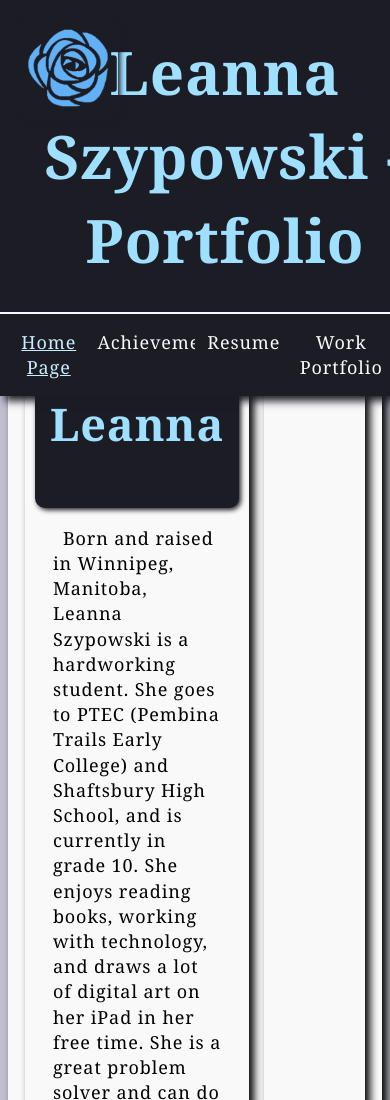
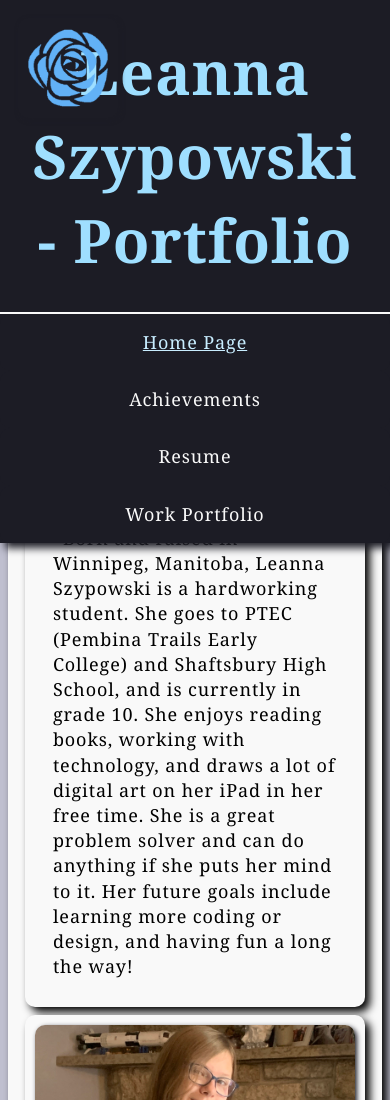
Before and after one commit to Leanna-S/Unit2-CSS-Basics, a plain HTML site: page index.html in a window 390 px wide. Shown: the top 1100 px of the page. Drawn offline with Linux system fonts and the light colour scheme.

Commit message:
resizing

```diff
--- a/index.html
+++ b/index.html
@@ -79,6 +79,7 @@
   <body>
     <!-- navigation, uses ul but with a lot of css, check css for more details-->
     <nav>
+      <header>
         <!-- logo image set beside the header -->
         <img
           src="images\Picture1.png"
@@ -89,6 +90,7 @@
         <h1 id="main-heading" aria-label="Navigation">
           Leanna Szypowski - Portfolio
         </h1>
+      </header>
       <!-- nav bar, aria and roles used to improve accessibility, class nav-links allows styling for just that -->
       <ul role="menubar">
         <li role="none" class="nav-selected">
@@ -139,7 +141,7 @@
         side by side look, the original section is using display:flex which splits the screen based sections or divs -->
       <section class="align-side" aria-label="Biography about Leanna">
         <section aria-label="Written biography">
-          <header>
+          <header class="page-header">
             <h2>About Leanna</h2>
           </header>
           <p>
@@ -163,7 +165,7 @@
 
       <!-- contact us form -->
       <section aria-label="Contact Leanna form">
-        <header>
+        <header class="page-header">
           <h2>Contact Leanna</h2>
         </header>
         <p class="italic">
--- a/stylesheets/style.css
+++ b/stylesheets/style.css
@@ -31,6 +31,10 @@ have a lot of writing in the descriptions
   sets font family, serif more professional and it think it fits the tone  of the website well
   */
   font-family: Georgia, "Times New Roman", Times, serif;
+  /*
+  keeps everything in its appropriate box
+  */
+  box-sizing: border-box;
 }
 
 body {
@@ -39,10 +43,6 @@ body {
   */
   margin: 0;
   padding: 0;
-  /*
-  margin is large so there is room for the menu at the top
-  */
-  margin-top: 240px;
 
   /*
   sets background color
@@ -55,10 +55,9 @@ Navigation elements
 */
 nav {
   /*
-  keeps it on top og the page, not affected by scrolling
+  keeps nav fixed at the top
   */
   position: fixed;
-
   /*
   This prioritizes what content is on top of other content.
   it is set to 100 so the navigation is above everything and that
@@ -163,6 +162,33 @@ ul {
   */
   border-top: 2px solid #f9f9f9;
 }
+/*
+Adds resizing at smaller sizes
+*/
+@media (min-width: 900px) {
+  .nav-links {
+    /*
+  Each element takes up 25% of the screen (100/4 = 25) although this number would change with more pages
+  */
+    width: 25%;
+  }
+}
+@media (max-width: 899px) {
+  .nav-links {
+    /*
+  Each element takes up 25% of the screen (100/4 = 25) although this number would change with more pages
+  */
+    width: 50%;
+  }
+}
+@media (max-width: 599px) {
+  .nav-links {
+    /*
+  Each element takes up 25% of the screen (100/4 = 25) although this number would change with more pages
+  */
+    width: 100%;
+  }
+}
 .nav-links {
   /*
   floats beside each element
@@ -177,10 +203,7 @@ ul {
   sets padding
   */
   padding: 16px 0px;
-  /*
-  Each element takes up 25% of the screen (100/4 = 25) although this number would change with more pages
-  */
-  width: 25%;
+
   /*
   aligns text to center
   */
@@ -205,6 +228,7 @@ ul {
   */
   border-radius: 10px;
 }
+
 /*
 Hover = mouse over button, focus = selected or clicked on, gives interactive feel
 */
@@ -224,7 +248,13 @@ Hover = mouse over button, focus = selected or clicked on, gives interactive fee
   text-decoration: underline;
   color: #c8edff;
 }
-header {
+main {
+  /*
+  margin is large so there is room for the menu at the top
+  */
+  margin-top: 240px;
+}
+.page-header {
   /*
   Adds margins and padding to header
   */
@@ -378,12 +408,13 @@ p {
   font-size: 18px;
   text-indent: 10px;
 }
-
-.align-side {
-  /*
-  allows the items to float side by side by breaking the sections by either divs or sections
-  */
-  display: flex;
+@media (min-width: 900px) {
+  .align-side {
+    /*
+    allows the items to float side by side by breaking the sections by either divs or sections
+    */
+    display: flex;
+  }
 }
 
 form {
```
Also changed, not shown: achievements.html (+3 -1 lines). Lines whose indentation alone changed are shown as unchanged.
